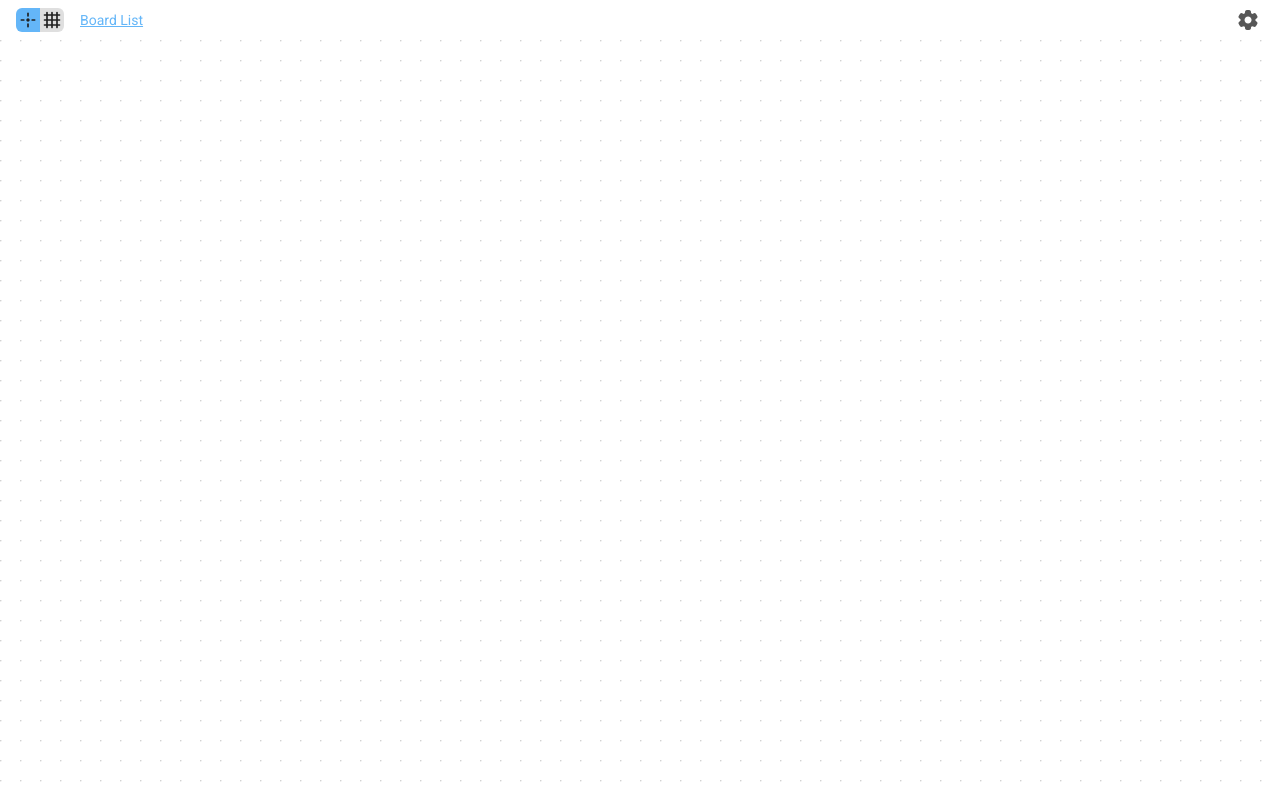
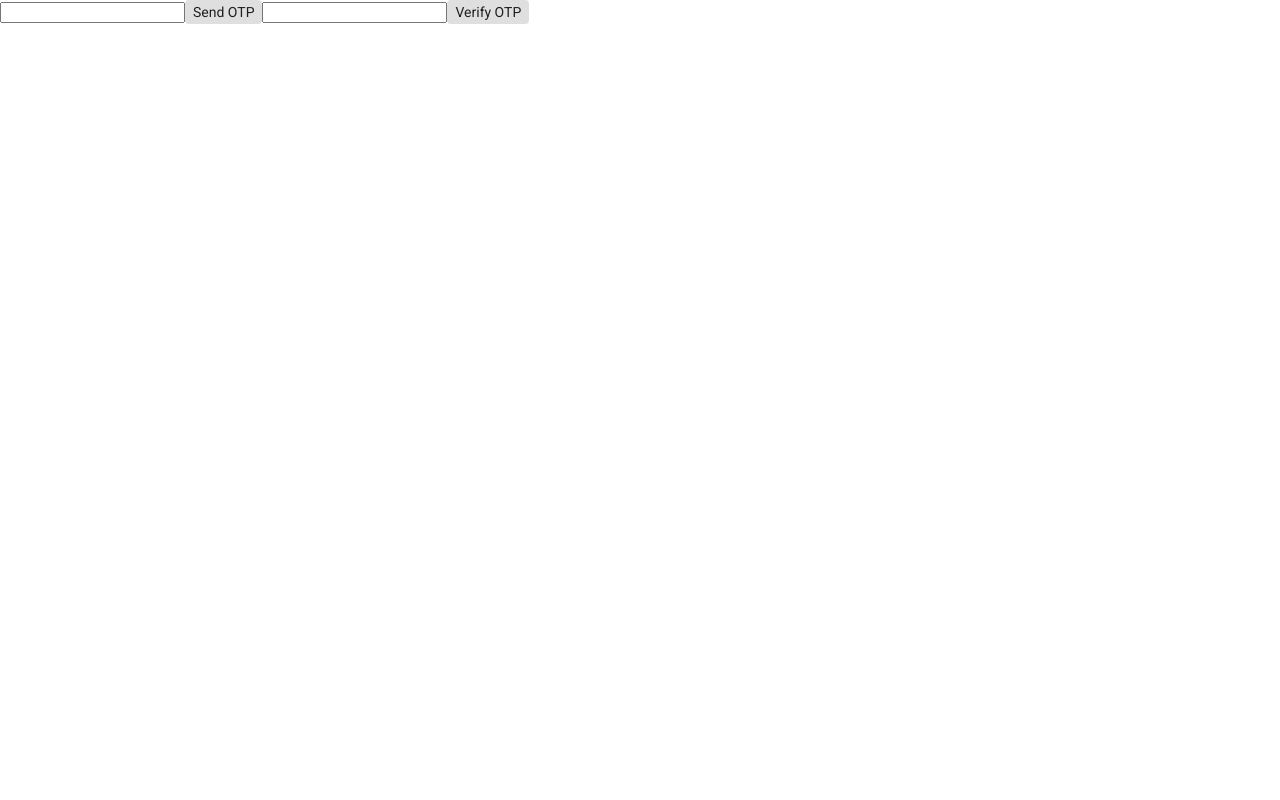
Before and after one commit to slugcat-dev/client, a Vue app: page /login in a window 1280 px wide. Before the commit this address led to /1732355184000. Built offline with nearby package versions, Linux system fonts and the light colour scheme.

Commit message:
Login test

```diff
--- /dev/null
+++ b/src/views/LoginTest.vue
@@ -0,0 +1,40 @@
+<script setup lang="ts">
+import { reactive } from 'vue'
+import { ofetch } from 'ofetch'
+
+const apiURL = import.meta.env.APP_API_URL
+const state = reactive({
+	email: '',
+	otp: ''
+})
+
+async function sendOTP() {
+	await ofetch(`${apiURL}/auth/send-otp`, {
+		method: 'POST',
+		body: {
+			email: state.email
+		}
+	})
+}
+
+async function verifyOTP() {
+	const { token } = await ofetch(`${apiURL}/auth/verify-otp`, {
+		method: 'POST',
+		body: {
+			email: state.email,
+			otp: state.otp
+		}
+	})
+
+	console.log(token)
+}
+</script>
+
+<template>
+	<div class="login">
+		<input v-model="state.email">
+		<button @click="sendOTP">Send OTP</button>
+		<input v-model="state.otp">
+		<button @click="verifyOTP">Verify OTP</button>
+	</div>
+</template>
```
Also changed, not shown: src/main.ts (+5 -3 lines).
